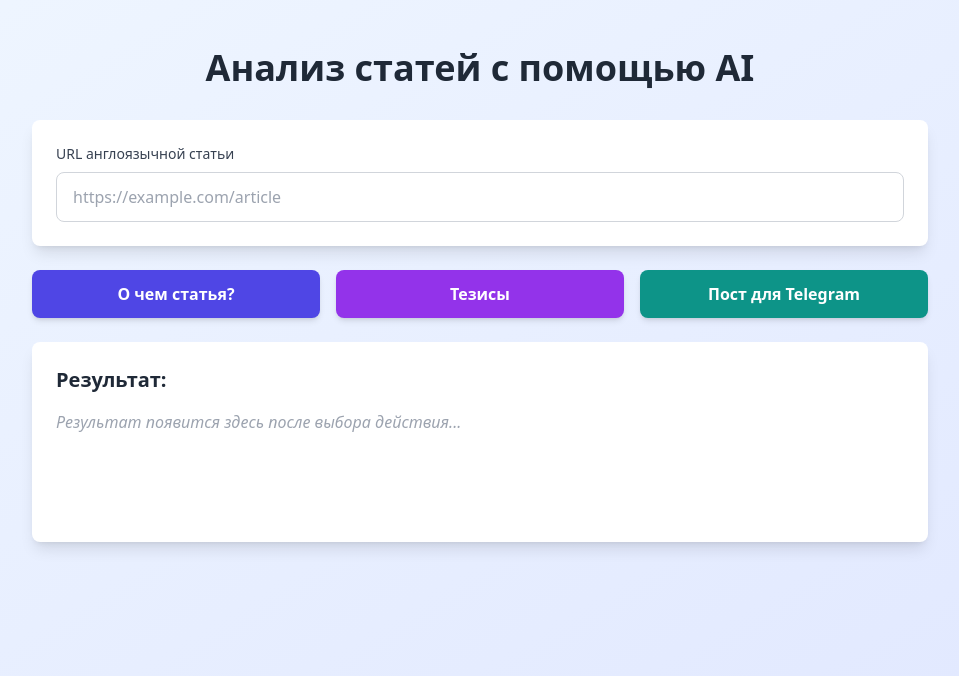
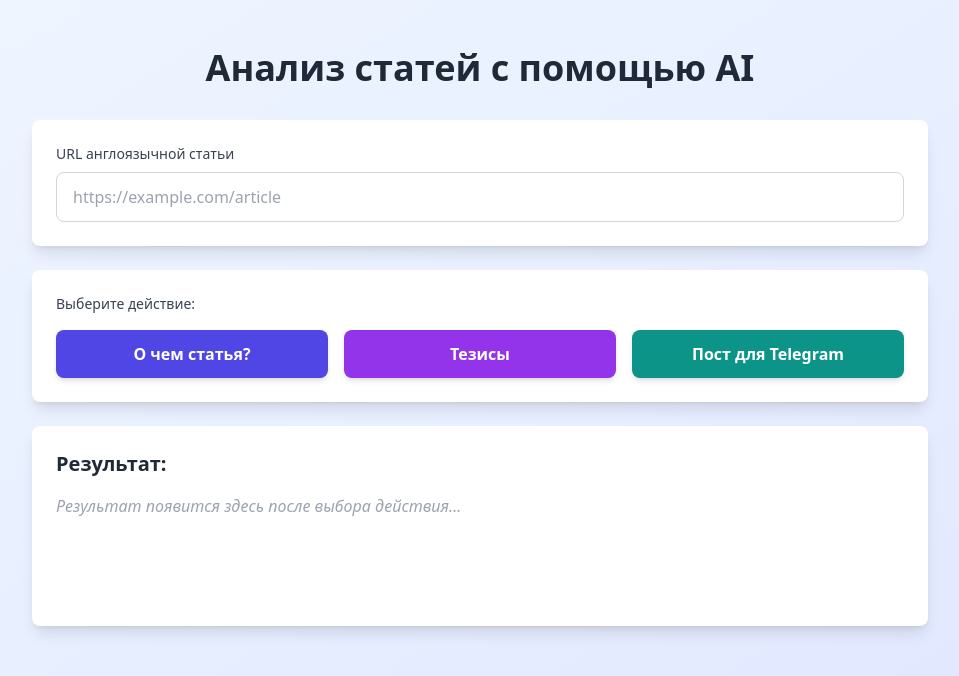
Before and after one commit to ivanyy7/referent, a Next.js app: page / in a window 1280 px wide. Shown: the top 676 px of the page, without its empty margins (160-1119 px from the left). Built offline with nearby package versions, Linux system fonts and the light colour scheme.

Commit message:
Добавлена строка 'Выберите действие' в интерфейс и PROJECT.MD

```diff
--- a/app/page.js
+++ b/app/page.js
@@ -47,7 +47,11 @@ export default function Home() {
         </div>
 
         {/* Кнопки действий */}
-        <div className="grid grid-cols-1 md:grid-cols-3 gap-4 mb-6">
+        <div className="bg-white rounded-lg shadow-lg p-6 mb-6">
+          <label className="block text-sm font-medium text-gray-700 mb-4">
+            Выберите действие:
+          </label>
+          <div className="grid grid-cols-1 md:grid-cols-3 gap-4">
           <button
             onClick={() => handleAction('О чем статья?')}
             disabled={loading}
@@ -69,6 +73,7 @@ export default function Home() {
           >
             Пост для Telegram
           </button>
+          </div>
         </div>
 
         {/* Блок для отображения результата */}
```
Also changed, not shown: 1 other file (tests, documents, lock files or other folders).
